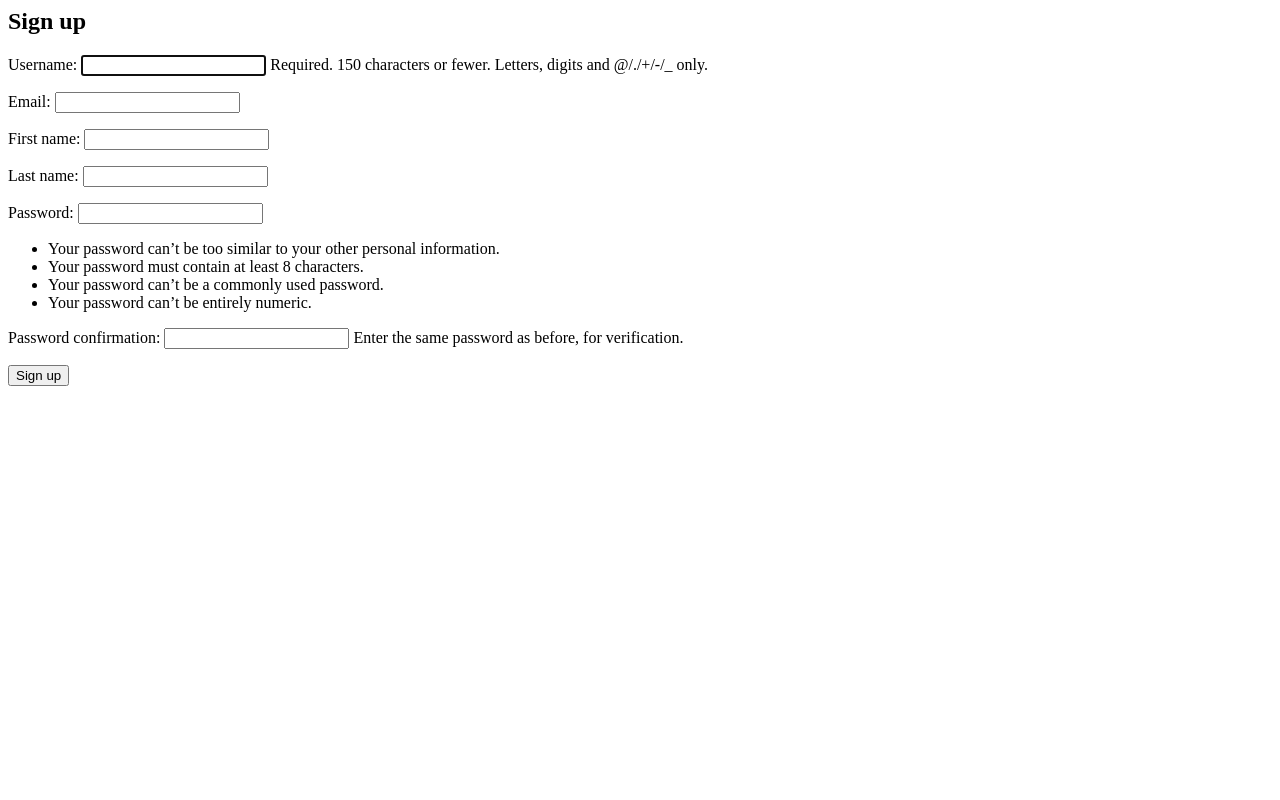
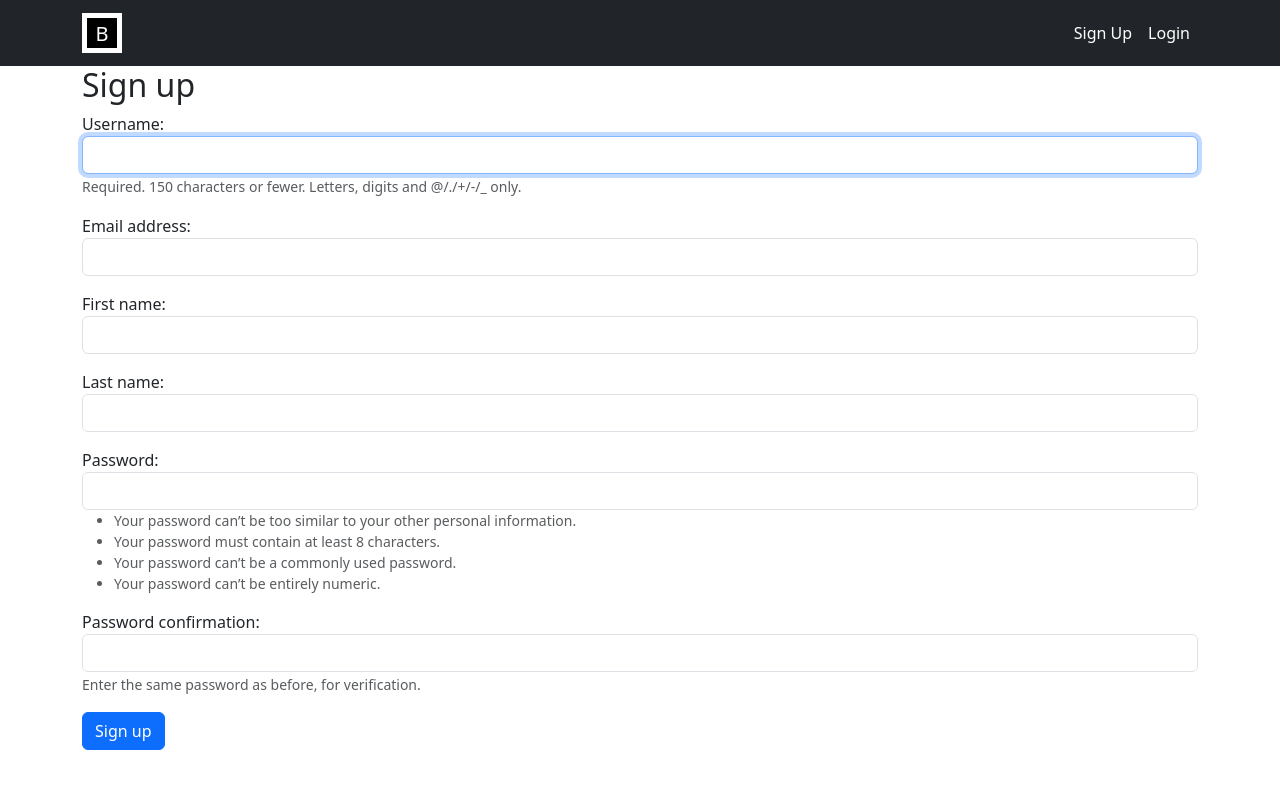
Before and after one commit to GuiPro0408/Blogitix, a Django app: page /accounts/signup/ in a window 1280 px wide. Run offline with Django 4.2, Linux system fonts and the light colour scheme; some libraries are stand-ins or nearby versions.

Commit message:
adjust and stylizing some fields

```diff
--- a/blogitix/accounts/forms.py
+++ b/blogitix/accounts/forms.py
@@ -1,18 +1,24 @@
-from django.contrib.auth.models import User
-from django.contrib.auth.forms import UserCreationForm
-from django import forms
+from django.contrib.auth.models import User # This line imports the User model from the built-in Django authentication system in order to pass it to the Meta class of the SignupForm class
+from django.contrib.auth.forms import UserCreationForm # This line imports the UserCreationForm class from the built-in Django authentication system in order to create a custom user model
+from django import forms # This line allows us to create a custom user model by extending the UserCreationForm class
 
 class SignupForm(UserCreationForm):
-    email = forms.EmailField(required=True)
-    first_name = forms.CharField(required=True)
-    last_name = forms.CharField(required=True)
-
+    # This class is used to specify the model that the form is based on and the fields that the form will include
     class Meta:
         model = User
         fields = ['username', 'email', 'first_name', 'last_name', 'password1', 'password2']
+        widgets = {
+            'username': forms.TextInput(attrs={'class': 'form-control'}),
+            'email': forms.EmailInput(attrs={'class': 'form-control'}),
+            'first_name': forms.TextInput(attrs={'class': 'form-control'}),
+            'last_name': forms.TextInput(attrs={'class': 'form-control'}),
+            'password1': forms.PasswordInput(attrs={'class': 'form-control'}),
+            'password2': forms.PasswordInput(attrs={'class': 'form-control'}),
+        }
 
-    def clean_email(self):
-        email = self.cleaned_data.get('email')
-        if User.objects.filter(email=email).exists():
+    # This function is used to validate the email address entered by the user
+    def clean_email(self): # self refer to the form object
+        email = self.cleaned_data.get('email') # This line gets the email address entered by the user
+        if User.objects.filter(email=email).exists(): # This line checks if the email address entered by the user already exists in the database
             raise forms.ValidationError("Email already exists")
         return email
--- a/blogitix/accounts/templates/registration/signup.html
+++ b/blogitix/accounts/templates/registration/signup.html
@@ -1,7 +1,30 @@
-<h2>Sign up</h2>
+{% extends 'base.html' %}
 
-<form method="post">
-  {% csrf_token %}
-  {{ form.as_p }}
-  <button type="submit">Sign up</button>
-</form>
+{% load widget_tweaks %}
+
+{% block title %} SignUp {% endblock %}
+
+{% block content %}
+
+  <h2>Sign up</h2>
+
+  <form method="post">
+    {% csrf_token %}
+    <div class="form-group">
+      {% for field in form %}
+        <div class="mb-3">
+          {{ field.label_tag }}
+          {{ field|add_class:"form-control" }}
+          {% if field.help_text %}
+            <small class="text-muted">{{ field.help_text }}</small>
+          {% endif %}
+          {% for error in field.errors %}
+            <div class="text-danger">{{ error }}</div>
+          {% endfor %}
+        </div>
+      {% endfor %}
+    </div>
+    <button type="submit" class="btn btn-primary">Sign up</button>
+  </form>
+
+{% endblock %}
--- a/blogitix/accounts/urls.py
+++ b/blogitix/accounts/urls.py
@@ -1,4 +1,4 @@
-from django.contrib.auth import views as auth_views
+from django.contrib.auth import views as auth_views # This line allows us to use the built-in Django authentication views and templates so that we don't have to write our own views and templates for login, logout, password reset, etc.
 from django.urls import path
 from . import views
 
@@ -6,9 +6,5 @@ urlpatterns = [
     path('signup/', views.signup, name='signup'),
     path('login/', auth_views.LoginView.as_view(template_name='registration/login.html'), name='login'),
     path('logout/', auth_views.LogoutView.as_view(), name='logout'),
-    path('password_reset/', auth_views.PasswordResetView.as_view(), name='password_reset'),
-    path('password_reset/done/', auth_views.PasswordResetDoneView.as_view(), name='password_reset_done'),
-    path('reset/<uidb64>/<token>/', auth_views.PasswordResetConfirmView.as_view(), name='password_reset_confirm'),
-    path('reset/done/', auth_views.PasswordResetCompleteView.as_view(), name='password_reset_complete'),
     path('profile/', views.profile, name='profile'),
 ]
--- a/blogitix/accounts/views.py
+++ b/blogitix/accounts/views.py
@@ -1,18 +1,21 @@
-from django.contrib.auth import login
-from django.contrib.auth.forms import UserCreationForm
+from django.contrib.auth import login# This line allows us to use the login() function to log in the user after they sign up
 from django.shortcuts import render, redirect
-from .forms import SignupForm
+from .forms import SignupForm # This line imports the SignupForm class from the forms.py file
+from django.contrib import messages
 
 def signup(request):
+    error = ""
     if request.method == 'POST':
-        form = SignupForm(request.POST)
+        form = SignupForm(request.POST) # This line creates a SignupForm object and passes the POST data to it
         if form.is_valid():
             user = form.save()
-            login(request, user)
-            return redirect('profile')
+            login(request, user) # This line logs in the user after they sign up
+            return redirect('profile') # Then redirect the user to the profile page after they sign up
+        else:
+            error = "Please correct the errors below."
     else:
-        form = SignupForm()
-    return render(request, 'registration/signup.html', {'form': form})
+        form = SignupForm() # This line creates a blank SignupForm object if the request is not a POST request
+    return render(request, 'registration/signup.html', {'form': form, 'error': error})
 
 def profile(request):
     return render(request, 'registration/profile.html')
--- a/blogitix/blogitix/settings.py
+++ b/blogitix/blogitix/settings.py
@@ -38,6 +38,7 @@ INSTALLED_APPS = [
     'django.contrib.messages',
     'django.contrib.staticfiles',
     'accounts',
+    'widget_tweaks',
 ]
 
 MIDDLEWARE = [
@@ -55,7 +56,7 @@ ROOT_URLCONF = 'blogitix.urls'
 TEMPLATES = [
     {
         'BACKEND': 'django.template.backends.django.DjangoTemplates',
-        'DIRS': [],
+        'DIRS': [BASE_DIR / 'blogitix' / 'templates'],
         'APP_DIRS': True,
         'OPTIONS': {
             'context_processors': [
--- /dev/null
+++ b/blogitix/blogitix/templates/base.html
@@ -0,0 +1,52 @@
+<!DOCTYPE html>
+<html lang="en">
+<head>
+  <meta charset="UTF-8">
+  <meta http-equiv="X-UA-Compatible" content="IE=edge">
+  <meta name="viewport" content="width=device-width, initial-scale=1.0">
+  <link href="https://cdn.jsdelivr.net/npm/bootstrap@5.3.0-alpha1/dist/css/bootstrap.min.css" rel="stylesheet" integrity="sha384-GLhlTQ8iRABdZLl6O3oVMWSktQOp6b7In1Zl3/Jr59b6EGGoI1aFkw7cmDA6j6gD" crossorigin="anonymous">
+  <title>{% block title %} Blogitix {% endblock %}</title>
+</head>
+<body>
+
+  <nav class="navbar navbar-expand-lg bg-dark" data-bs-theme="dark">
+    <div class="container">
+      <a class="navbar-brand" href="">
+        <svg width="40" height="40">
+          <rect width="40" height="40" style="fill: #FFFFFF"/>
+          <rect x="5" y="5" width="30" height="30" style="fill: #000000"/>
+          <text x="20" y="28" font-size="20" text-anchor="middle" fill="#FFFFFF">B</text>
+        </svg>
+      </a>
+      <button class="navbar-toggler" type="button" data-bs-toggle="collapse" data-bs-target="#navbarSupportedContent" aria-controls="navbarSupportedContent" aria-expanded="false" aria-label="Toggle navigation">
+        <span class="navbar-toggler-icon"></span>
+      </button>
+      <div class="collapse navbar-collapse" id="navbarSupportedContent">
+        <ul class="navbar-nav ms-auto mb-2 mb-lg-0">
+          {% if user.is_authenticated %} <!-- This will check if the user is logged in or not -->
+            <li class="nav-item">
+              <a class="nav-link active" aria-current="page" href="{%url 'logout'%}">Log Out</a>
+            </li>
+          {% else %}
+            <li class="nav-item">
+              <a class="nav-link active" aria-current="page" href="{%url 'signup'%}">Sign Up</a>
+            </li>
+            <li class="nav-item">
+              <a class="nav-link active" aria-current="page" href="{%url 'login'%}">Login</a>
+            </li>
+          {% endif %}
+        </ul>
+      </div>
+    </div>
+  </nav>
+
+  <div class="container">
+    {% block content %}
+
+    {% endblock %}
+  </div>
+
+  <script src="https://cdn.jsdelivr.net/npm/bootstrap@5.3.0-alpha1/dist/js/bootstrap.bundle.min.js" integrity="sha384-w76AqPfDkMBDXo30jS1Sgez6pr3x5MlQ1ZAGC+nuZB+EYdgRZgiwxhTBTkF7CXvN" crossorigin="anonymous"></script>
+
+</body>
+</html>
--- a/blogitix/blogitix/urls.py
+++ b/blogitix/blogitix/urls.py
@@ -18,6 +18,6 @@ from django.urls import path, include
 
 urlpatterns = [
     path('admin/', admin.site.urls),
-    path('accounts/', include('django.contrib.auth.urls')),
+    path('accounts/', include('django.contrib.auth.urls')), # This line allows us to use the built-in Django authentication views and templates
     path('accounts/', include('accounts.urls')),
 ]
```
Also changed, not shown: blogitix/accounts/templates/registration/login.html (+25 -7 lines), blogitix/accounts/templates/registration/profile.html (+28 -5 lines), blogitix/db.sqlite3.
